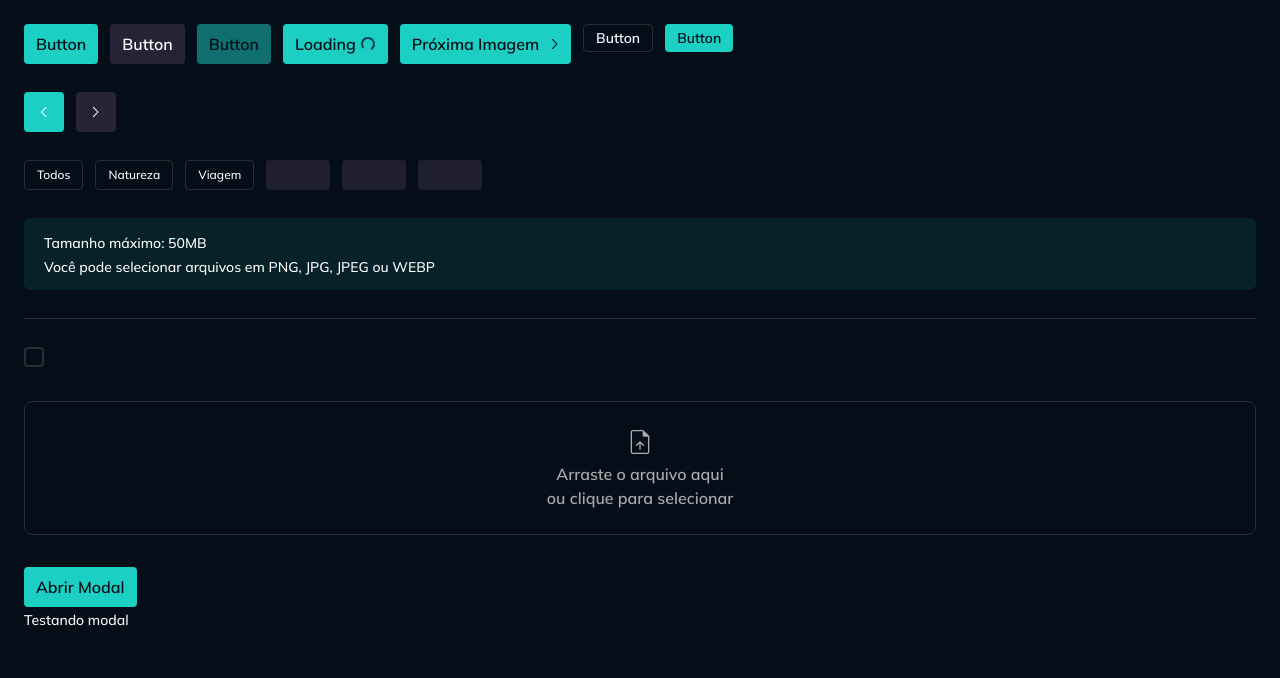
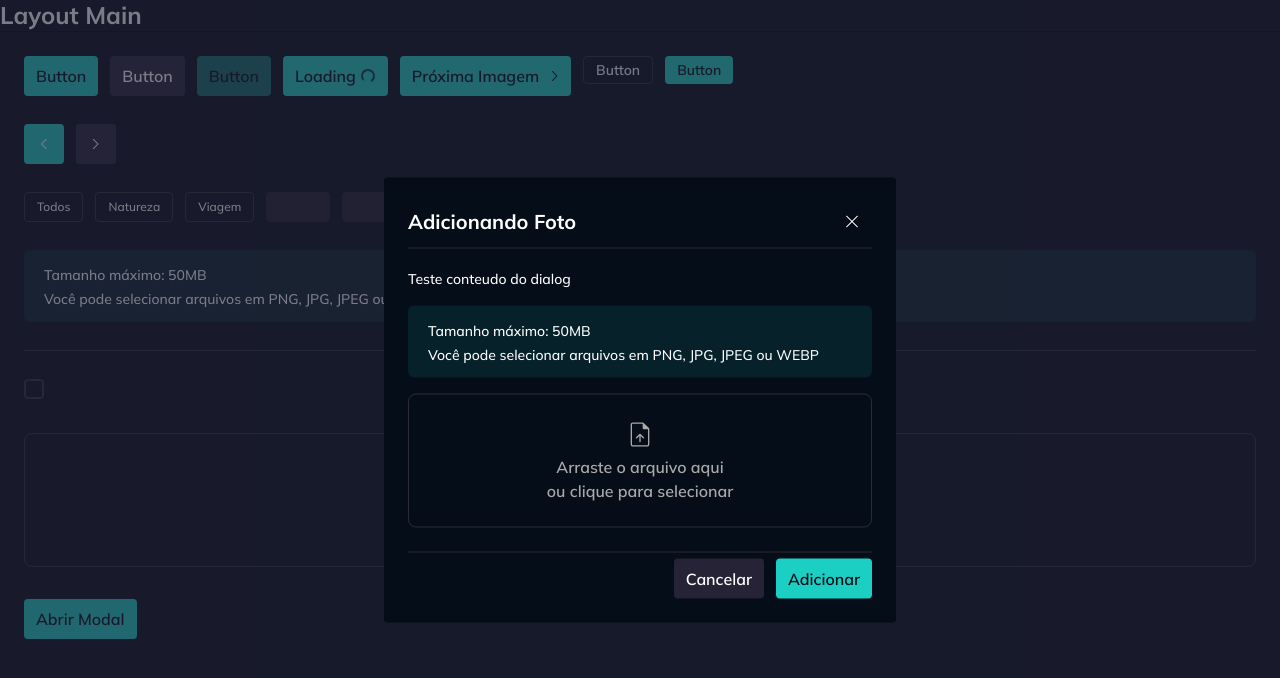
Before and after one commit to bruno0023/gallery-, a React (Vite) app: page /componentes in a window 1280 px wide. Both pictures are taken after a click on the button "Abrir Modal". Shown: the top 678 px of the page. Built offline with nearby package versions, Linux system fonts and the light colour scheme.

Commit message:
feat: roteamento estruturado

```diff
--- a/package.json
+++ b/package.json
@@ -24,6 +24,7 @@
     "react": "^19.1.0",
     "react-dom": "^19.1.0",
     "react-hook-form": "^7.75.0",
+    "react-router": "^7.15.1",
     "tailwind-variants": "^1.0.0",
     "zod": "^3.22.4"
   },
--- a/src/App.tsx
+++ b/src/App.tsx
@@ -1,90 +1,21 @@
-import Button from "./components/button";
-import Text from "./components/text";
-import ButtonIcon from "./components/button-icon";
-import ChevronLeftIcon from "./assets/icons/chevron-left.svg?react";
-import ChevronRightIcon from "./assets/icons/chevron-right.svg?react";
-import Badge from "./components/badge";
-import Alert from "./components/alert";
-import Divider from "./components/divider";
-import InputCheckbox from "./components/input-checkbox";
-import InputSingleFile from "./components/input-single-file";
-import { useForm } from "react-hook-form";
-import ImagieFilePreview from "./components/image-file-preview";
-import { Dialog, DialogContent, DialogTrigger } from "@radix-ui/react-dialog";
+import { BrowserRouter, Route, Routes } from "react-router";
+import PageComponents from "./pages/page-components";
+import LayoutMain from "./pages/layout-main";
+import PageHome from "./pages/page-home";
+import PagePhotoDetails from "./pages/page-photo-details";
+
 
 export default function App() {
 
-	const form = useForm()
-	const file = form.watch('file')
-	const fileSrc = file?.[0] ? URL.createObjectURL(file[0]) : undefined;
-
 	return (
-		<div className="grid gap-7 p-6">
-			<div className="flex gap-3">
-				<Button>Button</Button>
-				<Button variant="secondary">Button</Button>
-				<Button disabled>Button</Button>
-				<Button handling>Loading</Button>
-				<Button icon={ChevronRightIcon}>Próxima Imagem</Button>
-				<Button variant="ghost" size="sm">
-					Button
-				</Button>
-				<Button variant="primary" size="sm">
-					Button
-				</Button>
-			</div>
-
-			<div className="flex gap-3">
-				<ButtonIcon icon={ChevronLeftIcon} />
-				<ButtonIcon icon={ChevronRightIcon} variant="secondary" />
-			</div>
-
-			<div className="flex gap-3">
-				<Badge>Todos</Badge>
-				<Badge>Natureza</Badge>
-				<Badge>Viagem</Badge>
-				<Badge loading>Viagem</Badge>
-				<Badge loading>Viagem</Badge>
-				<Badge loading>Viagem</Badge>
-			</div>
-
-			<div>
-				<Alert>
-					Tamanho máximo: 50MB
-					<br />
-					Você pode selecionar arquivos em PNG, JPG, JPEG ou WEBP
-				</Alert>
-			</div>
-
-			<div>
-				<Divider />
-			</div>
-
-			<div>
-				<InputCheckbox />
-			</div>
-
-			<div>
-				<InputSingleFile
-				maxFileSizeInMB={50}
-				allowedExtensions={['png', 'jpg', 'jpeg', 'webp']}
-				replaceBy={<ImagieFilePreview src={fileSrc} alt="imagem" />}
-				form={form}
-				{...form.register('file')}/>
-			</div>
-
-			<div>
-
-				<Dialog>
-					<DialogTrigger asChild>
-						<Button>Abrir Modal</Button>
-					</DialogTrigger>
-					<DialogContent>
-						<Text>Testando modal</Text>
-					</DialogContent>
-				</Dialog>
-
-			</div>
-		</div>
+		<BrowserRouter>
+			<Routes>
+				<Route element={<LayoutMain />}>
+					<Route index element={<PageHome />} />
+					<Route path="/fotos/:id" element={<PagePhotoDetails />} />
+					<Route path="/componentes" element={<PageComponents />} />
+				</Route>
+			</Routes>
+		</BrowserRouter>
 	);
 }
--- a/src/components/dialog.tsx
+++ b/src/components/dialog.tsx
@@ -1,8 +1,84 @@
 import * as DialogPrimitive from "@radix-ui/react-dialog";
+import cn from "classnames";
+import Card from "./card";
+import Text from "./text";
+import ButtonIcon from "./button-icon";
+
+//Icones
+import Xicon from "../assets/icons/x.svg?react";
+import Divider from "./divider";
 
 export const Dialog = DialogPrimitive.Root;
 export const DialogTrigger = DialogPrimitive.Trigger;
 export const DialogClose = DialogPrimitive.Close;
+
+
+export function DialogOverlay({
+    className,
+    ...props
+}: React.ComponentProps<typeof DialogPrimitive.Overlay>) {
+    return (
+        <DialogPrimitive.Overlay
+            className={cn(
+                `
+                fixed inset-0 z-50 bg-background-secondary/60
+                background-blur-sm
+
+                data-[state=open]:animate-in
+                data-[state=open]:fade-in-0
+
+                data-[state=closed]:animate-out
+                data-[state=closed]:fade-out-0
+                `, className)}
+            {...props}
+        />
+    )
+}
+
+export function DialogHeader({
+    children,
+    className,
+    ...props
+}: React.ComponentProps<"div">) {
+    return <>
+        <header className={cn(`flex items-center justify-between`, className)}
+            {...props}
+        >
+            <DialogPrimitive.Title>
+                <Text variant='heading-medium' className="flex-1">
+                    {children}
+                </Text>
+            </DialogPrimitive.Title>
+            <DialogClose asChild>
+                <ButtonIcon icon={Xicon} variant="ghost" />
+            </DialogClose>
+        </header>
+        <Divider className="mt-1.5 mb-5" />
+    </>
+}
+
+export function DialogBody({
+    children,
+    ...props
+}: React.ComponentProps<"div">) {
+    return <div {...props}>
+        {children}
+    </div>
+}
+
+export function DialogFooter({
+    children,
+    ...props
+}: React.ComponentProps<'div'>) {
+    return <>
+        <div {...props}>
+            <Divider className="mt-5 mb-1.5" />
+            <footer className="flex items-center justify-end gap-3">
+                {children}
+            </footer>
+        </div>
+    </>
+}
 
 export function DialogContent({
     className,
@@ -12,21 +88,26 @@ export function DialogContent({
 }: React.ComponentProps<typeof DialogPrimitive.Content>) {
     return (
         <DialogPrimitive.Portal>
+            <DialogOverlay />
             <DialogPrimitive.Content
                 ref={ref}
-                className={`
+                className={cn(`
                 fixed left-[50%] top-[50%] w-full max-w-lg
                 z-60 translate-x-[-50%] translate-y-[-50%]
 
                 data-[state=open]:animate-in
                 data-[state=open]:fade-in-0
-                data-[state=open]:slide-in-from-bottom-10
+                data-[state=open]:slide-in-from-bottom-[48%]
 
                 data-[state=closed]:animate-out
                 data-[state=closed]:fade-out-0
-                data-[state=closed]:slide-out-to-bottom-10
-            `} >
-                {children}
+                data-[state=closed]:slide-out-to-bottom-[48%]
+            `, className)}
+                {...props}
+            >
+                <Card size='lg' variant='primary'>
+                    {children}
+                </Card>
             </DialogPrimitive.Content>
         </DialogPrimitive.Portal>
     )
--- /dev/null
+++ b/src/pages/layout-main.tsx
@@ -0,0 +1,12 @@
+import { Outlet } from "react-router";
+import Text from "../components/text";
+
+export default function LayoutMain() {
+    return (
+        <>
+            <Text variant='heading-large'>Layout Main</Text>
+            <hr/>
+            <Outlet />
+        </>
+    )
+}
--- /dev/null
+++ b/src/pages/page-components.tsx
@@ -0,0 +1,113 @@
+import Button from "../components/button";
+import Text from "../components/text";
+import ButtonIcon from "../components/button-icon";
+import Badge from "../components/badge";
+import Alert from "../components/alert";
+import Divider from "../components/divider";
+import InputCheckbox from "../components/input-checkbox";
+import InputSingleFile from "../components/input-single-file";
+import { useForm } from "react-hook-form";
+import ImagieFilePreview from "../components/image-file-preview";
+import { Dialog, DialogBody, DialogContent, DialogFooter, DialogHeader, DialogTrigger } from "../components/dialog";
+import { DialogClose } from "@radix-ui/react-dialog";
+
+//Icones
+import ChevronLeftIcon from "../assets/icons/chevron-left.svg?react";
+import ChevronRightIcon from "../assets/icons/chevron-right.svg?react";
+
+export default function PageComponents() {
+
+	const form = useForm()
+	const file = form.watch('file')
+	const fileSrc = file?.[0] ? URL.createObjectURL(file[0]) : undefined;
+
+	return (
+		<div className="grid gap-7 p-6">
+			<div className="flex gap-3">
+				<Button>Button</Button>
+				<Button variant="secondary">Button</Button>
+				<Button disabled>Button</Button>
+				<Button handling>Loading</Button>
+				<Button icon={ChevronRightIcon}>Próxima Imagem</Button>
+				<Button variant="ghost" size="sm">
+					Button
+				</Button>
+				<Button variant="primary" size="sm">
+					Button
+				</Button>
+			</div>
+
+			<div className="flex gap-3">
+				<ButtonIcon icon={ChevronLeftIcon} />
+				<ButtonIcon icon={ChevronRightIcon} variant="secondary" />
+			</div>
+
+			<div className="flex gap-3">
+				<Badge>Todos</Badge>
+				<Badge>Natureza</Badge>
+				<Badge>Viagem</Badge>
+				<Badge loading>Viagem</Badge>
+				<Badge loading>Viagem</Badge>
+				<Badge loading>Viagem</Badge>
+			</div>
+
+			<div>
+				<Alert>
+					Tamanho máximo: 50MB
+					<br />
+					Você pode selecionar arquivos em PNG, JPG, JPEG ou WEBP
+				</Alert>
+			</div>
+
+			<div>
+				<Divider />
+			</div>
+
+			<div>
+				<InputCheckbox />
+			</div>
+
+			<div>
+				<InputSingleFile
+					maxFileSizeInMB={50}
+					allowedExtensions={['png', 'jpg', 'jpeg', 'webp']}
+					replaceBy={<ImagieFilePreview src={fileSrc} alt="imagem" />}
+					form={form}
+					{...form.register('file')} />
+			</div>
+
+			<div>
+
+				<Dialog>
+					<DialogTrigger asChild>
+						<Button>Abrir Modal</Button>
+					</DialogTrigger>
+					<DialogContent>
+						<DialogHeader>Adicionando Foto</DialogHeader>
+						<DialogBody>
+							<Text as='div' className='mb-4'>Teste conteudo do dialog</Text>
+							<Alert className="mb-4">
+								Tamanho máximo: 50MB
+								<br />
+								Você pode selecionar arquivos em PNG, JPG, JPEG ou WEBP
+							</Alert>
+							<InputSingleFile
+								maxFileSizeInMB={50}
+								allowedExtensions={['png', 'jpg', 'jpeg', 'webp']}
+								replaceBy={<ImagieFilePreview src={fileSrc} alt="imagem" />}
+								form={form}
+								{...form.register('file')} />
+						</DialogBody>
+						<DialogFooter>
+							<DialogClose asChild>
+								<Button variant='secondary'>Cancelar</Button>
+							</DialogClose>
+							<Button>Adicionar</Button>
+						</DialogFooter>
+					</DialogContent>
+				</Dialog>
+
+			</div>
+		</div>
+	);
+}
--- /dev/null
+++ b/src/pages/page-home.tsx
@@ -0,0 +1,7 @@
+import Text from "../components/text";
+
+export default function PageHome() {
+    return (
+        <Text variant='heading-medium'>Home</Text>
+    )
+}
--- /dev/null
+++ b/src/pages/page-photo-details.tsx
@@ -0,0 +1,14 @@
+import { useParams } from "react-router";
+import Text from "../components/text";
+
+export default function PagePhotoDetails() {
+    const { id } = useParams()
+
+    return (
+        <>
+            <Text variant='heading-medium'>Foto Detalhes</Text>
+            <hr />
+            <Text variant='heading-medium'>id da foto: {id}</Text>
+        </>
+    )
+}
```
Also changed, not shown: 1 other file (tests, documents, lock files or other folders).
